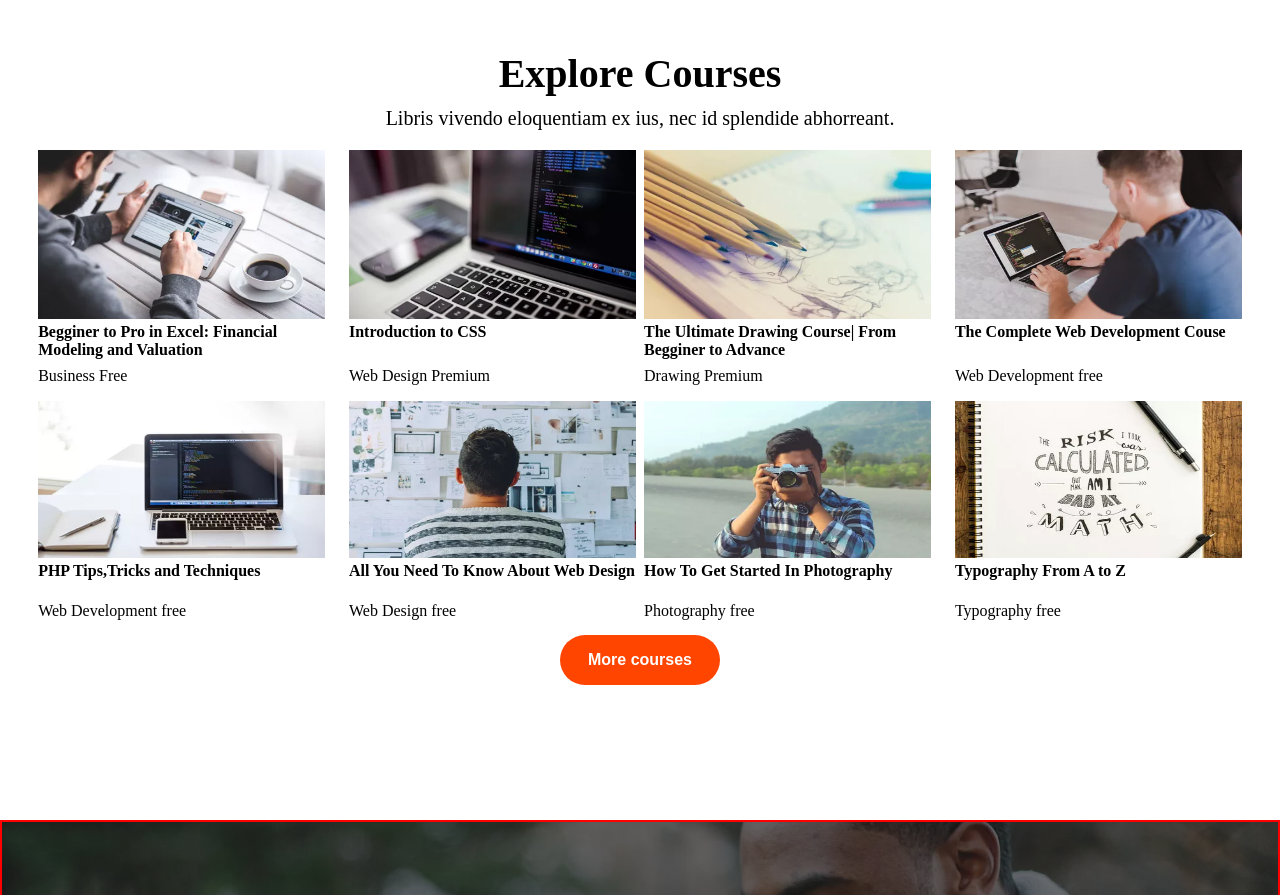
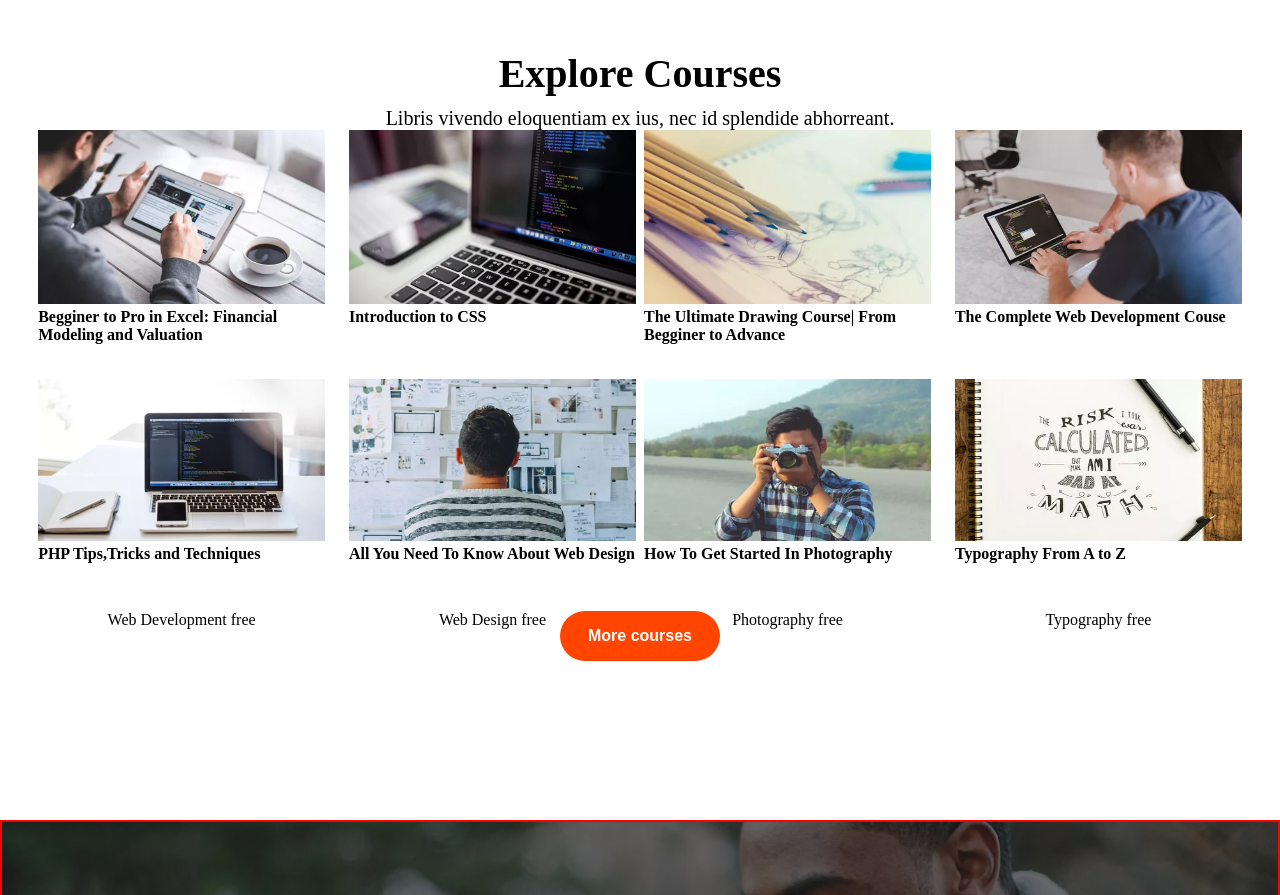
Before and after one commit to khushneetanttal/Edusite, a plain HTML site: page index.html in a window 1280 px wide. Shown: the part 1500-2395 px from the top of the page. Drawn offline with Linux system fonts and the light colour scheme.

Commit message:
updates css

```diff
--- a/style.css
+++ b/style.css
@@ -168,17 +168,17 @@ nav .logo img {
 }
 .container p {
   font-size: 20px;
-  margin-bottom: 20px;
+  /* margin-bottom: 20px; */
 }
 .row {
   /* border: 2px solid red; */
   /* height: 30%; */
   display: flex;
   justify-content: space-evenly;
-  margin-bottom: 10px;
+  /* margin-bottom: 10px; */
 }
 .division {
-  position: relative;
+  /* position: relative; */
   width: 49%;
   display: flex;
   justify-content: space-between;
@@ -194,7 +194,7 @@ nav .logo img {
   text-align: left;
   font-weight: bold;
   position: relative;
-  margin-bottom: 10px;
+  /* margin-bottom: 10px; */
 }
 .course a {
   text-decoration: none;
@@ -204,13 +204,9 @@ nav .logo img {
   height: 70%;
   width: 100%;
 }
-.course-title {
-  position: absolute;
+/* .course-title {
   height: 10%;
-  /* border: 2px solid darkblue; */
-  bottom: 0;
-  gap: 100px;
-}
+} */
 
 .all button {
   height: 50px;
```
